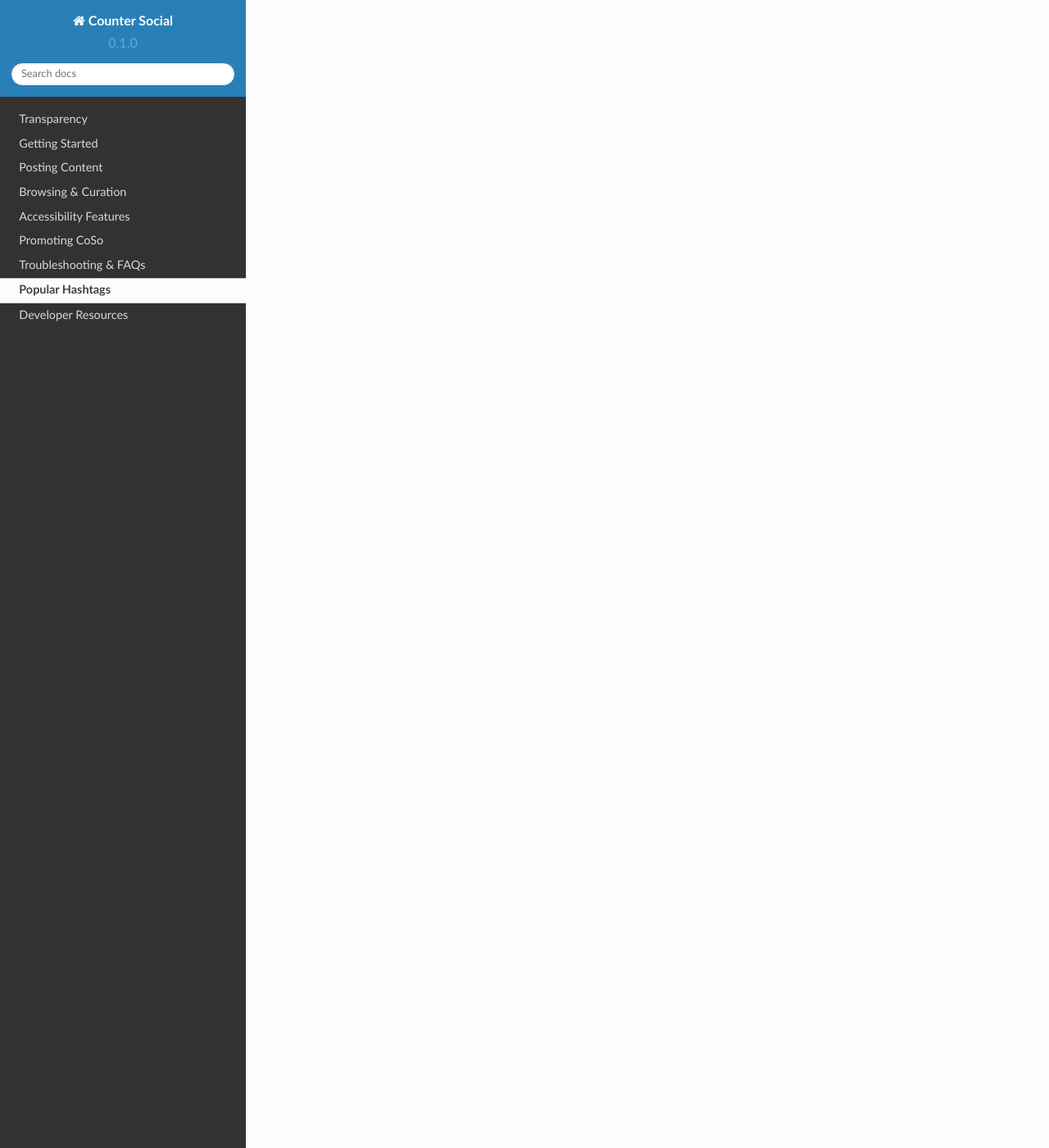
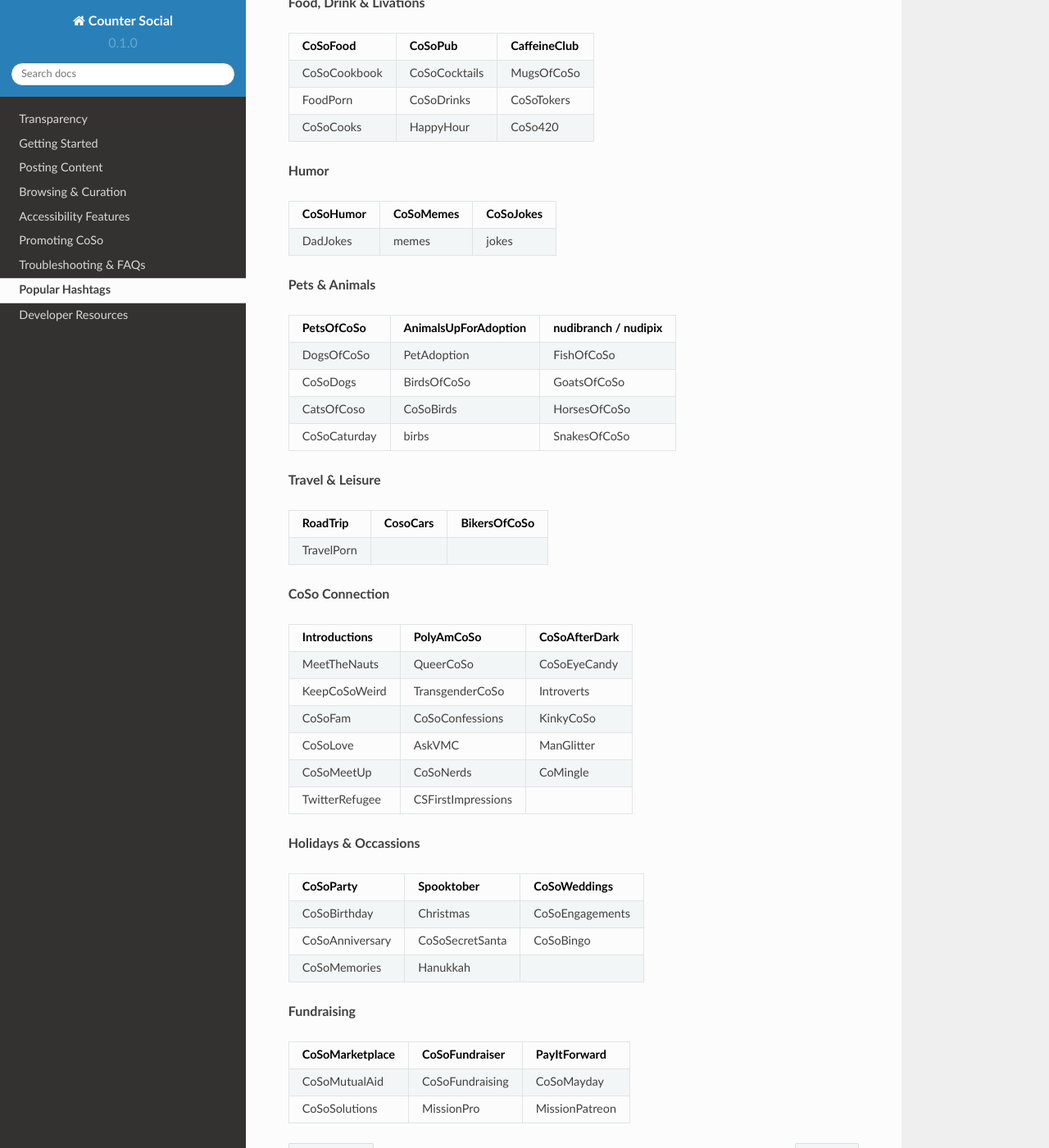
Before and after one commit to itskel/userguide, a Sphinx documentation site: the page built from docs/source/popular-hashtags.rst, in a window 1280 px wide and 1400 px high, scrolled down 2192 px. Shown: the whole window at 82% size. Built offline with Sphinx 7.4.7 and the Read the Docs theme 2.0.0, drawn with Linux system fonts in a browser that asks for light colours; pages that are not in the unit, such as notebooks, are missing from menus; some of the changed text lies outside the part shown.

Commit message:
Update popular-hashtags.rst

```diff
--- a/docs/source/popular-hashtags.rst
+++ b/docs/source/popular-hashtags.rst
@@ -103,3 +103,95 @@
 +--------------+-----------------+---------------------+
 | CoSoCovid    | CoSoAA          | CoSoGratitude       |
 +--------------+-----------------+---------------------+
+
+**Home & Lifestyle**
+
++------------+----------------+---------------+
+| Parenting  | Gardening      | CoSoGardens   |
++============+================+===============+
+| CoSoCuties | CoSoGardening  | CoSoOrchids   |
++------------+----------------+---------------+
+| CoSoDIY    | Homesteading   |               |
++------------+----------------+---------------+
+
+**Food, Drink & Livations**
+
++---------------+----------------+----------------+
+| CoSoFood      | CoSoPub        | CaffeineClub   |
++===============+================+================+
+| CoSoCookbook  | CoSoCocktails  | MugsOfCoSo     |
++---------------+----------------+----------------+
+| FoodPorn      | CoSoDrinks     | CoSoTokers     |
++---------------+----------------+----------------+
+| CoSoCooks     | HappyHour      | CoSo420        |
++---------------+----------------+----------------+
+
+**Humor**
+
++------------+------------+-------------+
+| CoSoHumor  | CoSoMemes  | CoSoJokes   |
++============+============+=============+
+| DadJokes   | memes      | jokes       |
++------------+------------+-------------+
+
+**Pets & Animals**
+
++---------------+-----------------------+------------------------+
+| PetsOfCoSo    | AnimalsUpForAdoption  | nudibranch / nudipix   |
++===============+=======================+========================+
+| DogsOfCoSo    | PetAdoption           | FishOfCoSo             |
++---------------+-----------------------+------------------------+
+| CoSoDogs      | BirdsOfCoSo           | GoatsOfCoSo            |
++---------------+-----------------------+------------------------+
+| CatsOfCoso    | CoSoBirds             | HorsesOfCoSo           |
++---------------+-----------------------+------------------------+
+| CoSoCaturday  | birbs                 | SnakesOfCoSo           |
++---------------+-----------------------+------------------------+
+
+**Travel & Leisure**
+
++-------------+-----------+----------------+
+| RoadTrip    | CosoCars  | BikersOfCoSo   |
++=============+===========+================+
+| TravelPorn  |           |                |
++-------------+-----------+----------------+
+
+**CoSo Connection**
+
++----------------+---------------------+-----------------+
+| Introductions  | PolyAmCoSo          | CoSoAfterDark   |
++================+=====================+=================+
+| MeetTheNauts   | QueerCoSo           | CoSoEyeCandy    |
++----------------+---------------------+-----------------+
+| KeepCoSoWeird  | TransgenderCoSo     | Introverts      |
++----------------+---------------------+-----------------+
+| CoSoFam        | CoSoConfessions     | KinkyCoSo       |
++----------------+---------------------+-----------------+
+| CoSoLove       | AskVMC              | ManGlitter      |
++----------------+---------------------+-----------------+
+| CoSoMeetUp     | CoSoNerds           | CoMingle        |
++----------------+---------------------+-----------------+
+| TwitterRefugee | CSFirstImpressions  |                 |
++----------------+---------------------+-----------------+
+
+**Holidays & Occassions**
+
++------------------+------------------+-------------------+
+| CoSoParty        | Spooktober       | CoSoWeddings      |
++==================+==================+===================+
+| CoSoBirthday     | Christmas        | CoSoEngagements   |
++------------------+------------------+-------------------+
+| CoSoAnniversary  | CoSoSecretSanta  | CoSoBingo         |
++------------------+------------------+-------------------+
+| CoSoMemories     | Hanukkah         |                   |
++------------------+------------------+-------------------+
+
+**Fundraising**
+
++------------------+-----------------+------------------+
+| CoSoMarketplace  | CoSoFundraiser  | PayItForward     |
++==================+=================+==================+
+| CoSoMutualAid    | CoSoFundraising | CoSoMayday       |
++------------------+-----------------+------------------+
+| CoSoSolutions    | MissionPro      | MissionPatreon   |
++------------------+-----------------+------------------+
```
